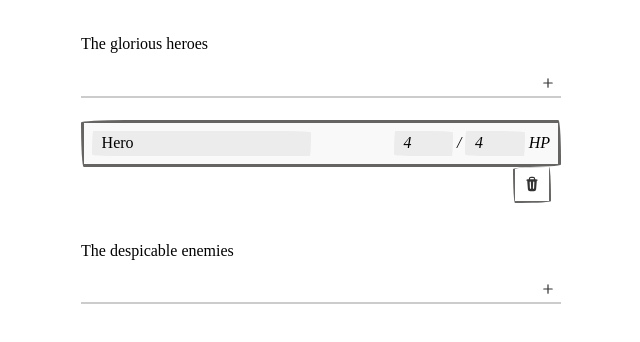
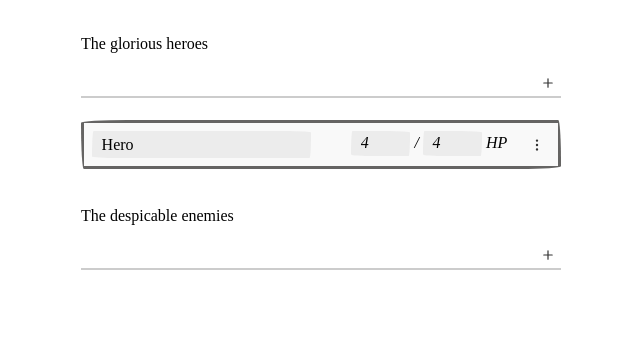
Before and after one commit to maradotwebp/initiative, a Vue app: page / in a window 1280 px wide. Both pictures are taken after a click on the button 866 px from the left and 82 px from the top of the page. Shown: the top 342 px of the page, without its empty margins (319-959 px from the left). Built offline with nearby package versions, Linux system fonts and the light colour scheme; a web font is replaced by a local one.

Commit message:
add tray animation

```diff
--- a/src/components/CharacterCreator.vue
+++ b/src/components/CharacterCreator.vue
@@ -2,26 +2,42 @@
 import Input from "./Input.vue";
 import { ICharacter } from "../core/character.ts";
 import Box from "./Box.vue";
+import {ref} from "vue";
+import IconButton from "./IconButton.vue";
+import { EllipsisVerticalIcon } from '@heroicons/vue/20/solid';
 
 const x = defineProps<{
   character: ICharacter
 }>();
+
+const trayOpen = ref(false);
+
+function toggleTray() {
+  trayOpen.value = !trayOpen.value;
+}
 </script>
 
 <template>
   <div class="wrapper">
     <Box class="character">
       <Input class="name-input" maxlength="20" v-model="character.name" />
+      <div class="right">
         <div class="hp">
           <Input class="hp-input" type="number" min="0" max="999" placeholder="cur" v-model="character.hp.current" />
           /
           <Input class="hp-input" type="number" min="0" max="999" placeholder="max" v-model="character.hp.max" />
           HP
         </div>
+        <IconButton @click="toggleTray">
+          <EllipsisVerticalIcon />
+        </IconButton>
+      </div>
     </Box>
-    <Box class="actions">
+    <Transition>
+      <Box v-show="trayOpen" class="actions">
         <slot name="actions" />
       </Box>
+    </Transition>
   </div>
 </template>
 
@@ -42,6 +58,8 @@ const x = defineProps<{
   align-items: end;
   background: #f9f9f9;
   padding: 0.5em 0.5em;
+
+  z-index: 2;
 }
 
 .name-input {
@@ -56,12 +74,27 @@ const x = defineProps<{
   margin: 0 0.6em;
 }
 
+.right {
+  display: flex;
+  gap: 1em;
+}
+
 .hp {
   font-style: italic;
 }
 
 .hp-input {
   width: 5ch;
+}
+
+.v-enter-active,
+.v-leave-active {
+  transition: transform 0.125s ease;
+}
+
+.v-enter-from,
+.v-leave-to {
+  transform: translateY(-2em);
 }
 
 @media screen and (min-width: 720px) {
```
Lines whose indentation alone changed are shown as unchanged.
